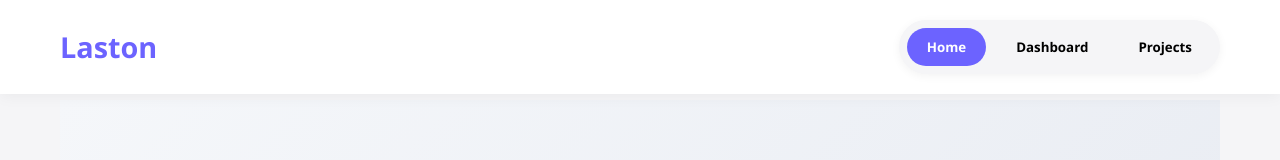
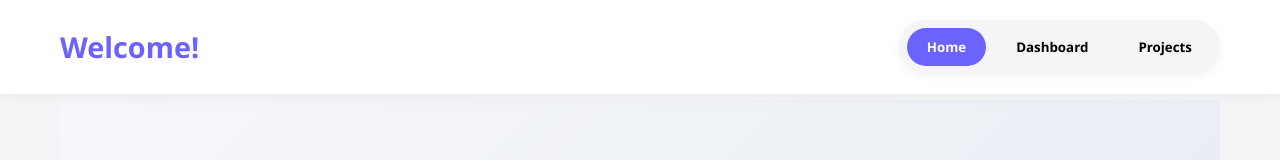
Before and after one commit to Nolstan/My-portfolio, a plain HTML site: page index.html in a window 1280 px wide. Shown: the top 160 px of the page. Drawn offline with Linux system fonts and the light colour scheme.

Commit message:
Change logo text from 'Laston' to 'Welcome!'

```diff
--- a/index.html
+++ b/index.html
@@ -75,7 +75,7 @@
 <header>
     <div class="container">
         <nav>
-            <div class="logo">Laston</div>
+            <div class="logo">Welcome!</div>
             <div class="nav-toggle">
                 <button class="toggle-btn active" data-page="landing">Home</button>
                 <button class="toggle-btn" data-page="dashboard">Dashboard</button>
```
